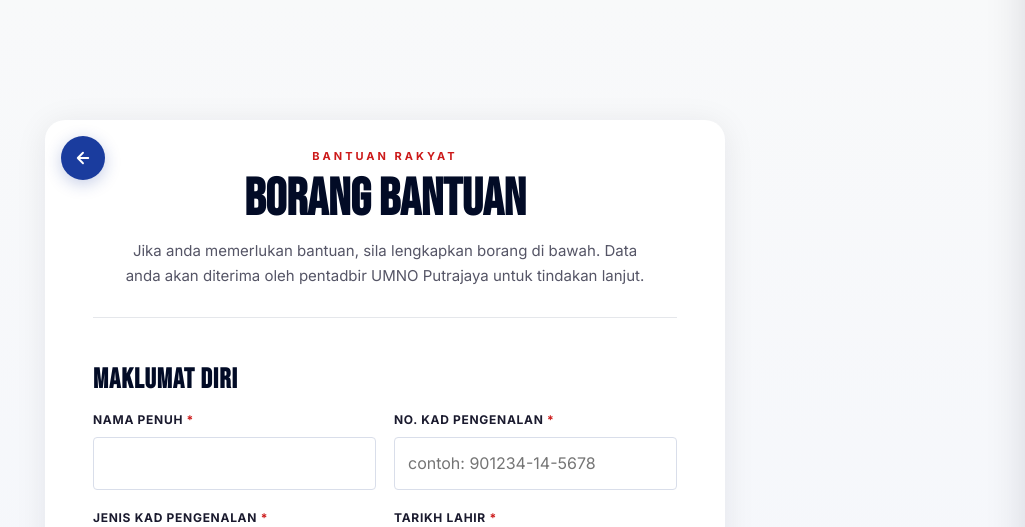
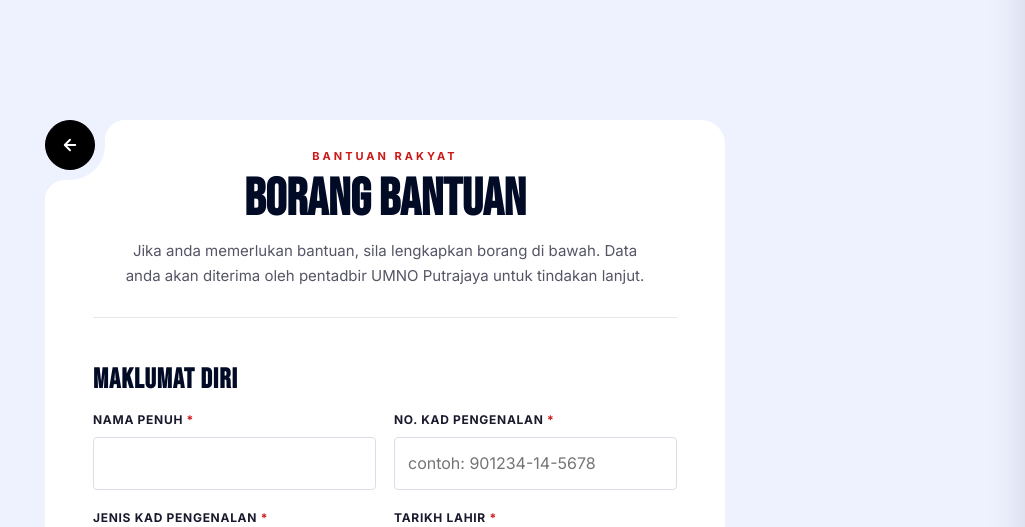
Before and after one commit to Jackm4ss/campaign_umno, a Laravel app: page /bantuan in a window 1280 px wide. Shown: the top 527 px of the page, without its empty margins (255-1280 px from the left). Run offline with Laravel 12, Linux system fonts and the light colour scheme; style sheets or scripts are compiled from the project's sources; some web fonts are replaced.

Commit message:
Add Colabs-style scoop corner on /bantuan form card
Use page-coloured pad, black back circle, and SVG fillets for top-left radius. Drop card/form shadow.

```diff
--- a/resources/css/public/sections/bantuan.css
+++ b/resources/css/public/sections/bantuan.css
@@ -1,42 +1,116 @@
 /* BANTUAN PAGE — Standalone aid request form */
 .bantuan-page {
-    background: linear-gradient(180deg, var(--bg2) 0%, #eef2ff 100%);
+    /*
+     * Solid surface so Colabs-style corner pad/fillets can match page colour exactly.
+     * (Colabs uses #F9F8F6 for pad fill; we use this page surface.)
+     */
+    --bantuan-surface: #eef2ff;
+    background: var(--bantuan-surface);
     min-height: 100vh;
 }
 .bantuan-container {
     max-width: 760px;
 }
-/* Card wrap — white card that holds header + form */
-.bantuan-card-wrap {
+
+/*
+ * Shell hosts the top-left Colabs-style back control.
+ * Soft scoop = page-coloured pad + two SVG fillets (exact Colabs geometry).
+ * Reference: https://colabs.com.au/ `.Button_ArrowCont` (native BR layout),
+ * then rotated 180° into the top-left of the card.
+ */
+.bantuan-card-shell {
     position: relative;
-    background: var(--bg);
-    border-radius: 20px;
-    box-shadow: 0 4px 32px rgba(2,11,38,0.08);
     margin-bottom: 80px;
-    overflow: hidden;
+    filter: none;
 }
 
-/* Circle back button — inside card, top-left corner */
+/*
+ * Built as Colabs BOTTOM-RIGHT assembly (verbatim metrics), then
+ * transform: rotate(180deg) so it sits in the TOP-LEFT.
+ */
 .bantuan-card-back {
     position: absolute;
-    top: 16px;
-    left: 16px;
-    width: 44px;
-    height: 44px;
+    /*
+     * Pre-rotation the control lives at card(60,60) as a BR Colabs unit.
+     * rotate(180deg) origin 0 0 maps it into card(0,0) with 10px page hang.
+     */
+    top: 60px;
+    left: 60px;
+    z-index: 3;
+    display: block;
+    width: 60px;
+    height: 60px;
+    text-decoration: none;
+    color: inherit;
+    transform: rotate(180deg);
+    transform-origin: 0 0;
+}
+/* Colabs `.Button_ArrowCont__WrhN_` — verbatim (pre-rotation) */
+.bantuan-back-pad {
+    position: relative;
+    display: block;
+    box-sizing: border-box;
+    width: 70px;
+    height: 70px;
+    padding: 10px;
+    background-color: var(--bantuan-surface);
+    border-radius: 50% 0 0 0;
+    margin: 0 -10px -10px 0;
+}
+/* Colabs `.Button_Arrow__LawjV` */
+.bantuan-back-circle {
+    width: 50px;
+    height: 50px;
     border-radius: 50%;
-    background: var(--blue);
+    background: #000;
+    border: 1px solid #000;
     color: #fff;
     display: flex;
     align-items: center;
     justify-content: center;
-    z-index: 10;
-    box-shadow: 0 4px 16px rgba(26,60,158,0.25);
+    /* un-rotate icon so chevron still points left */
+    transform: rotate(180deg);
     transition: background 0.2s ease, transform 0.2s ease;
-    text-decoration: none;
 }
-.bantuan-card-back:hover {
-    background: var(--blue-dark);
-    transform: scale(1.08);
+.bantuan-card-back:hover .bantuan-back-circle {
+    background: #1a1a1a;
+    transform: rotate(180deg) scale(1.04);
+}
+/* Colabs fillet SVGs — verbatim path, size, placement, rotate */
+.bantuan-back-fillet {
+    position: absolute;
+    display: block;
+    width: 20px;
+    height: 20px;
+    color: var(--bantuan-surface);
+    pointer-events: none;
+    overflow: visible;
+}
+/* Colabs: top:-20px; right:10px; transform: rotate(180deg) scale(1.01) */
+.bantuan-back-fillet--a {
+    top: -20px;
+    right: 10px;
+    left: auto;
+    bottom: auto;
+    transform: rotate(180deg) scale(1.01);
+}
+/* Colabs: inset: auto auto 10px -20px  (= bottom:10px; left:-20px) */
+.bantuan-back-fillet--b {
+    top: auto;
+    right: auto;
+    bottom: 10px;
+    left: -20px;
+    transform: rotate(180deg) scale(1.01);
+}
+
+/* White card — square TL so Colabs pad meets the edge cleanly */
+.bantuan-card-wrap {
+    position: relative;
+    z-index: 1;
+    background: var(--bg);
+    border-radius: 0 24px 24px 24px;
+    overflow: hidden;
+    box-shadow: none;
 }
 
 /* Header inside card — padding-left enough to clear the circle button */
@@ -94,7 +168,6 @@
     .bantuan-card-header { padding: 32px 24px 24px; }
     .bantuan-card-wrap > hr { margin: 0 24px; }
     .bantuan-card-wrap .bantuan-form.public-form { padding: 28px 24px 36px; }
-    .bantuan-card-back { top: -16px; left: -8px; }
 }
 
 /* Form sections */
--- a/resources/views/public/bantuan.blade.php
+++ b/resources/views/public/bantuan.blade.php
@@ -3,12 +3,22 @@
 @section('content')
 <section class="bantuan-page section-pad">
     <div class="container bantuan-container">
+        <div class="bantuan-card-shell">
+            {{--
+              Colabs-style corner: page-coloured pad + black circle + two SVG fillets.
+              Pattern reverse-engineered from https://colabs.com.au/ .Button_ArrowCont
+            --}}
+            <a href="{{ route('home') }}" class="bantuan-card-back" title="Kembali ke Laman Utama">
+                <span class="bantuan-back-pad">
+                    <svg class="bantuan-back-fillet bantuan-back-fillet--a" xmlns="http://www.w3.org/2000/svg" viewBox="0 0 100 100" aria-hidden="true"><path d="m100,0H0v100C0,44.77,44.77,0,100,0Z" fill="currentColor"></path></svg>
+                    <span class="bantuan-back-circle">
+                        <svg width="18" height="18" viewBox="0 0 24 24" fill="none" stroke="currentColor" stroke-width="2.5" stroke-linecap="round" stroke-linejoin="round" aria-hidden="true"><path d="M19 12H5M12 19l-7-7 7-7"/></svg>
+                    </span>
+                    <svg class="bantuan-back-fillet bantuan-back-fillet--b" xmlns="http://www.w3.org/2000/svg" viewBox="0 0 100 100" aria-hidden="true"><path d="m100,0H0v100C0,44.77,44.77,0,100,0Z" fill="currentColor"></path></svg>
+                </span>
+            </a>
+
         <div class="bantuan-card-wrap">
-
-            {{-- Circle back button at top-left corner of card --}}
-            <a href="{{ route('home') }}" class="bantuan-card-back" title="Kembali ke Laman Utama">
-                <svg width="18" height="18" viewBox="0 0 24 24" fill="none" stroke="currentColor" stroke-width="2.5" stroke-linecap="round" stroke-linejoin="round"><path d="M19 12H5M12 19l-7-7 7-7"/></svg>
-            </a>
 
             {{-- Header inside card --}}
             <div class="bantuan-card-header">
@@ -180,6 +190,7 @@
         </form>
 
         </div>{{-- .bantuan-card-wrap --}}
+        </div>{{-- .bantuan-card-shell --}}
 
         {{-- Success state (hidden, shown by JS) --}}
         <div class="bantuan-success" id="bantuan-success" hidden>
```
